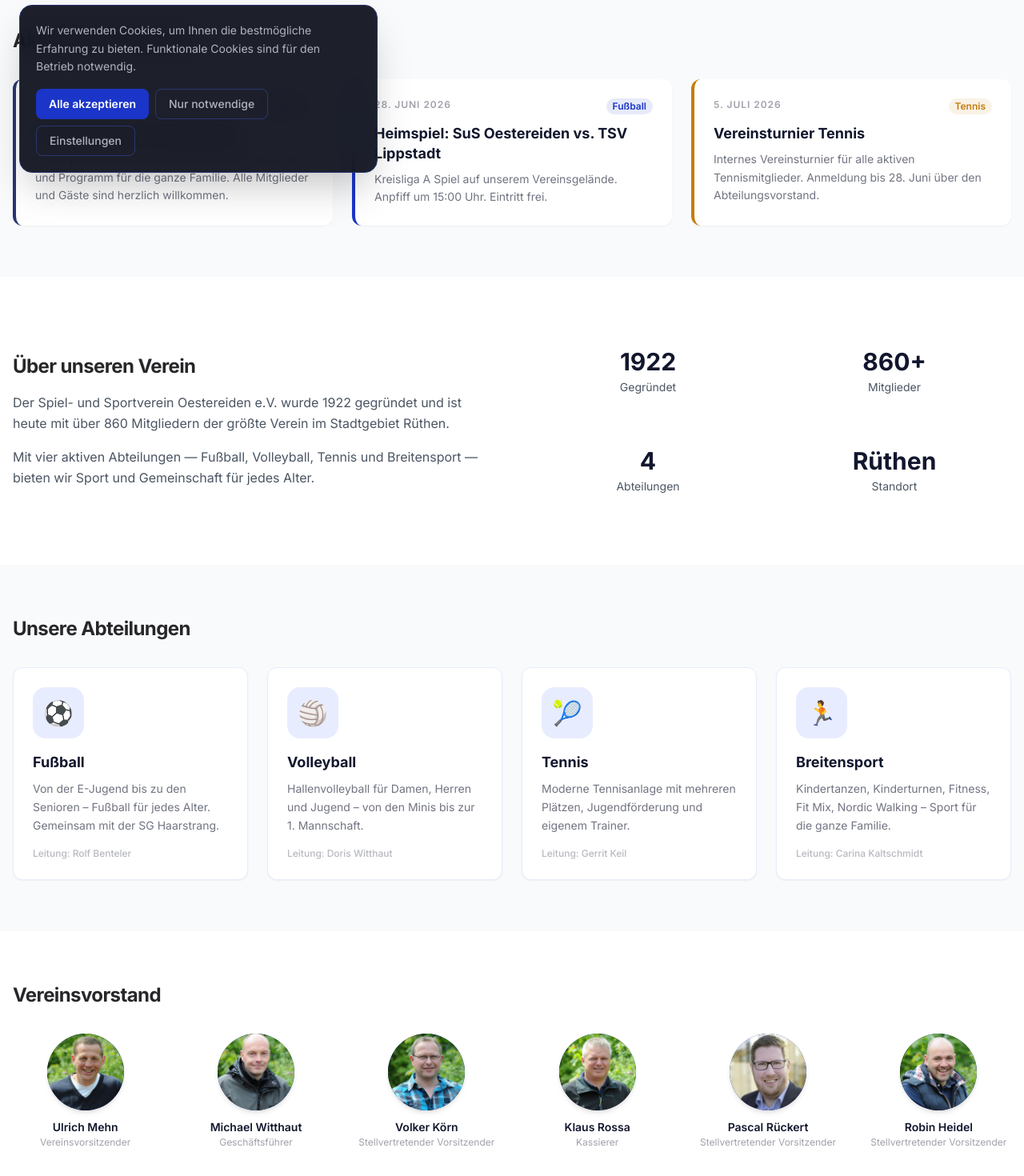
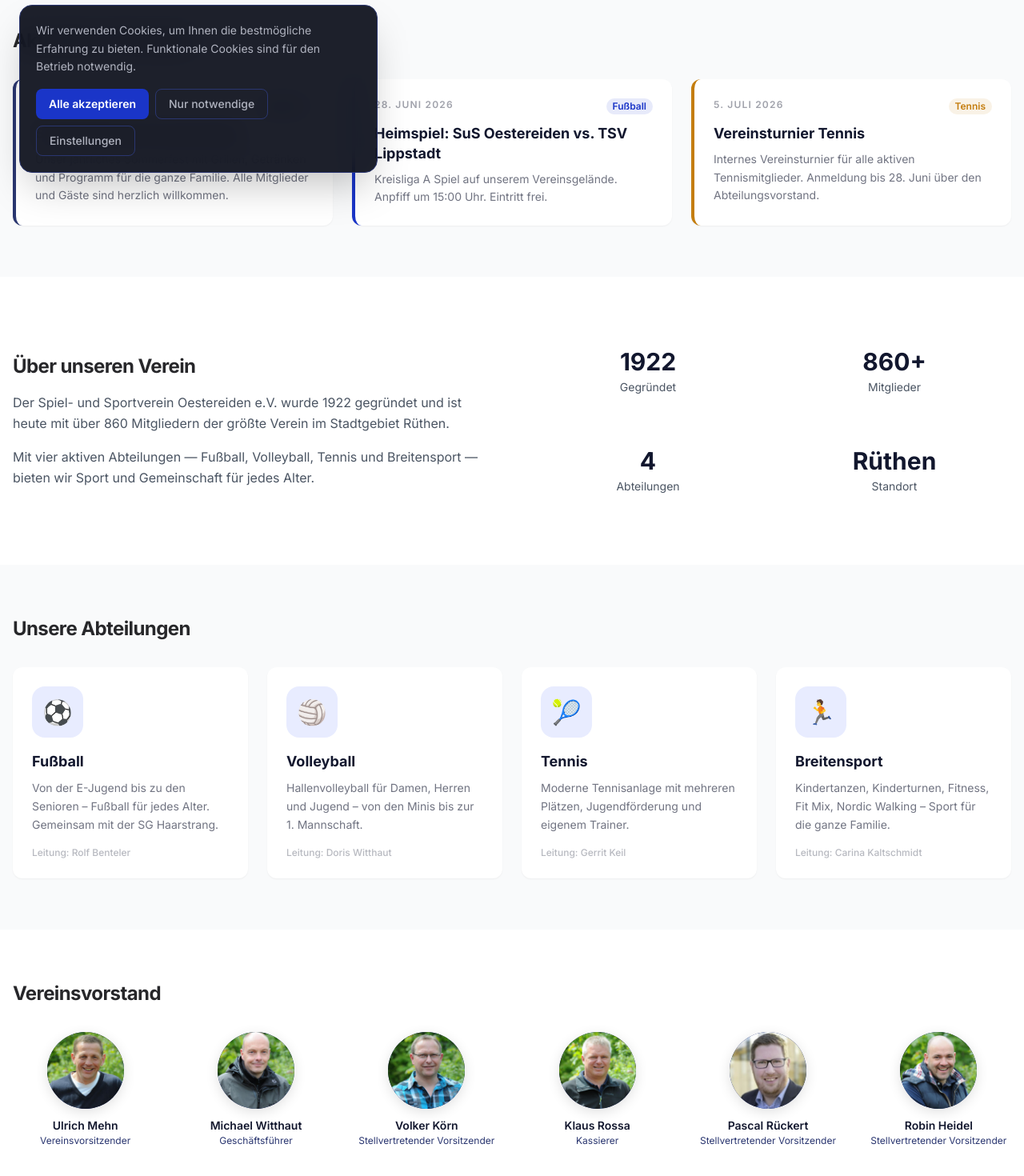
Before and after one commit to nilsworm/Website-Oestereiden, a Next.js app: page / in a window 1280 px wide. Shown: the part 560-2030 px from the top of the page at 80% size. Built offline with nearby package versions, Linux system fonts and the light colour scheme.

Commit message:
fix: spec gaps in EventCard, DepartmentCard, BoardMember — tracking, glow alpha, shadow, role color

```diff
--- a/src/components/ui/BoardMember.tsx
+++ b/src/components/ui/BoardMember.tsx
@@ -8,7 +8,7 @@ interface BoardMemberProps {
 export default function BoardMember({ member }: BoardMemberProps) {
   return (
     <div className="flex flex-col items-center text-center">
-      <div className="w-24 h-24 rounded-full overflow-hidden bg-sus-club mb-3 flex items-center justify-center shadow-md">
+      <div className="w-24 h-24 rounded-full overflow-hidden bg-sus-club mb-3 flex items-center justify-center shadow-[0_4px_16px_rgba(0,0,0,0.12)]">
         {member.image ? (
           <Image
             src={member.image}
@@ -24,7 +24,7 @@ export default function BoardMember({ member }: BoardMemberProps) {
         )}
       </div>
       <p className="font-semibold text-sus-ink text-sm leading-tight">{member.name}</p>
-      <p className="text-sus-ink/40 text-xs mt-0.5 leading-tight">{member.role}</p>
+      <p className="text-sus-muted text-xs mt-0.5 leading-tight">{member.role}</p>
     </div>
   )
 }
--- a/src/components/ui/DepartmentCard.tsx
+++ b/src/components/ui/DepartmentCard.tsx
@@ -15,7 +15,7 @@ interface DepartmentCardProps {
 export default function DepartmentCard({ department }: DepartmentCardProps) {
   return (
     <Link href={`/${department.id}`} className="group block h-full">
-      <div className="bg-white rounded-xl shadow-sm p-6 border border-sus-ice h-full hover:-translate-y-1 hover:shadow-[0_8px_32px_rgba(26,53,200,0.12)] transition-all duration-200">
+      <div className="bg-white rounded-xl shadow-sm p-6 h-full hover:-translate-y-1 hover:shadow-[0_8px_32px_rgba(26,53,200,0.15)] transition-all duration-200">
         <div className="w-16 h-16 rounded-2xl bg-sus-ice flex items-center justify-center text-3xl mb-4">
           {DEPT_ICONS[department.id]}
         </div>
--- a/src/components/ui/EventCard.tsx
+++ b/src/components/ui/EventCard.tsx
@@ -40,7 +40,7 @@ export default function EventCard({ event }: EventCardProps) {
   return (
     <div className={`bg-white rounded-xl shadow-sm border-l-4 ${DEPT_BORDER[event.department]} p-6 hover:-translate-y-1 hover:shadow-md transition-all duration-200`}>
       <div className="flex items-start justify-between gap-3 mb-3">
-        <time className="text-xs font-semibold text-sus-ink/40 uppercase tracking-[0.08em]">
+        <time className="text-xs font-semibold text-sus-ink/40 uppercase tracking-[0.1em]">
           {formatDate(event.date)}
         </time>
         <span className={`text-xs font-semibold px-2 py-0.5 rounded-full whitespace-nowrap ${DEPT_TAG[event.department]}`}>
```
